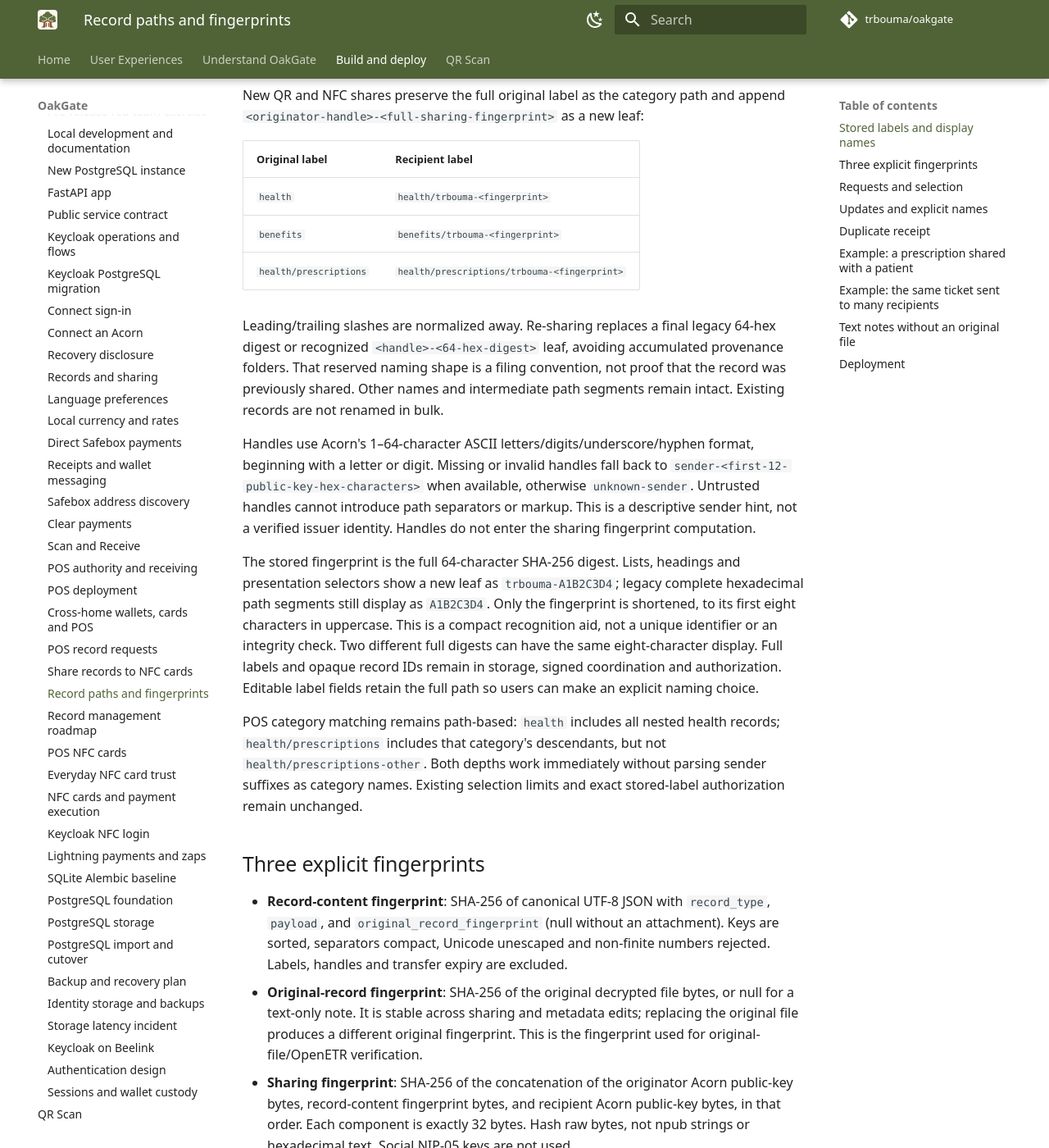
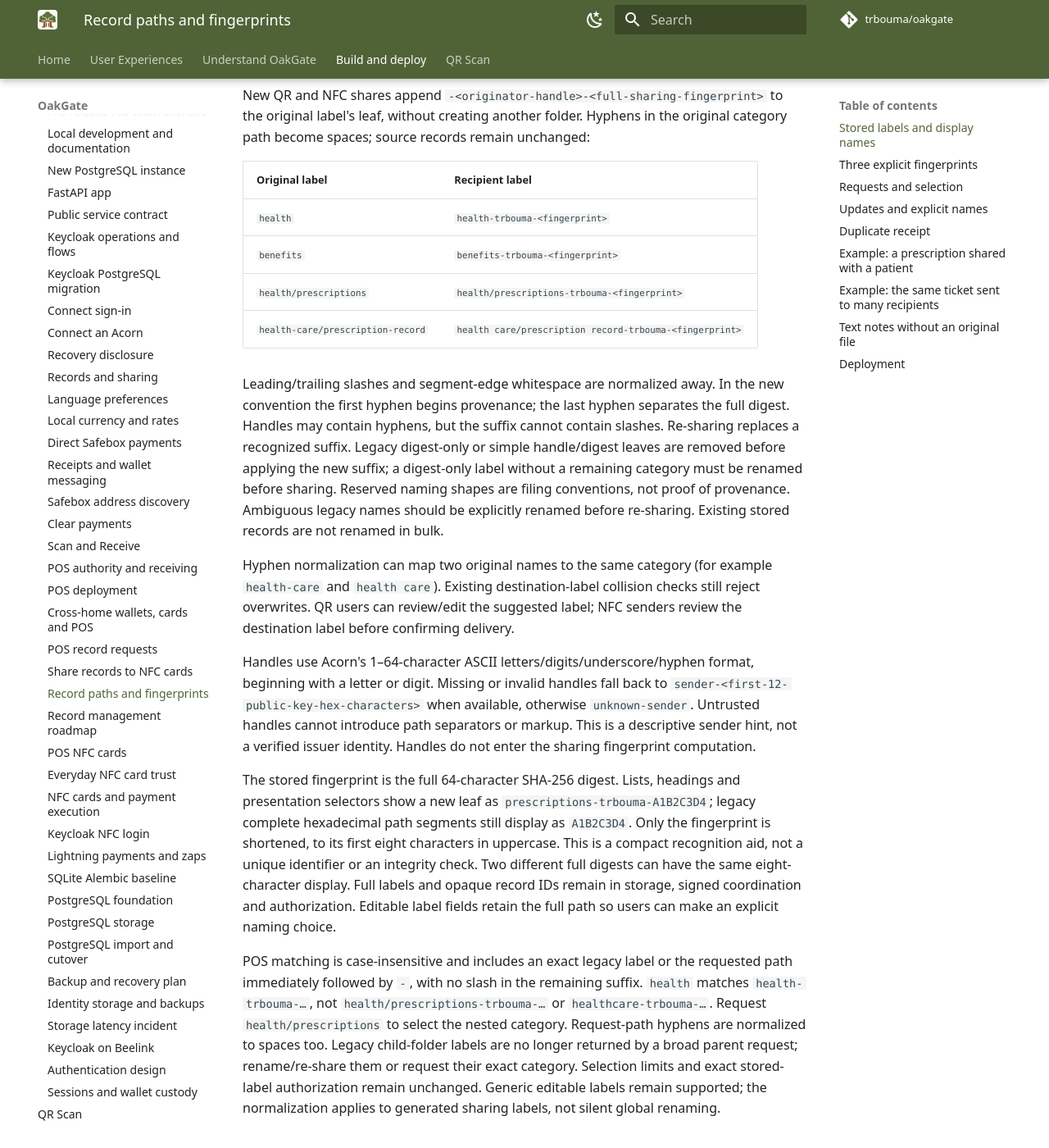
Before and after one commit to trbouma/oakgate, an MkDocs documentation site: the page built from docs/041-record-fingerprint-labels.md, in a window 1280 px wide and 1400 px high, scrolled down 631 px. Shown: the whole window at 82% size. Built offline with MkDocs 1.6.1 and Material for MkDocs 9.7.7, drawn with Linux system fonts in a browser that asks for light colours; comment, search, counter and statistics services are not loaded.

Commit message:
Original: health-care/prescription-record Stored:   health care/prescription record-trbouma-<full fingerprint> Display:  prescription record-trbouma-A1B2C3D4

```diff
--- a/app/static/record-request.js
+++ b/app/static/record-request.js
@@ -1,6 +1,6 @@
 'use strict';
 (() => {
- function recordLabel(value){const parts=value.replace(/^\/+|\/+$/g,'').split('/');const shared=parts.at(-1).match(/^([a-z0-9][a-z0-9_-]{0,63})-([a-f0-9]{64})$/i);if(shared)return shared[1]+'-'+shared[2].slice(0,8).toUpperCase();const fingerprint=[...parts].reverse().find(p=>/^[a-f0-9]{64}$/i.test(p));return fingerprint?fingerprint.slice(0,8).toUpperCase():parts.at(-1);}
+ function recordLabel(value){const parts=value.replace(/^\/+|\/+$/g,'').split('/');const shared=parts.at(-1).match(/^(.+)-([a-f0-9]{64})$/i);if(shared)return shared[1]+'-'+shared[2].slice(0,8).toUpperCase();const fingerprint=[...parts].reverse().find(p=>/^[a-f0-9]{64}$/i.test(p));return fingerprint?fingerprint.slice(0,8).toUpperCase():parts.at(-1);}
 
  const root=document.getElementById('record-request');if(!root)return;
  if(root.dataset.signedIn!=='yes'){document.getElementById('record-request-reload').onclick=()=>location.reload();return;}
--- a/docs/041-record-fingerprint-labels.md
+++ b/docs/041-record-fingerprint-labels.md
@@ -21,20 +21,31 @@ No database schema migration is required. Labels are metadata, but longer values
 still increase encrypted event and request sizes and remain subject to relay
 and transport limits.
 
-New QR and NFC shares preserve the full original label as the category path and
-append `<originator-handle>-<full-sharing-fingerprint>` as a new leaf:
+New QR and NFC shares append `-<originator-handle>-<full-sharing-fingerprint>`
+to the original label's leaf, without creating another folder. Hyphens in the
+original category path become spaces; source records remain unchanged:
 
 | Original label | Recipient label |
 | --- | --- |
-| `health` | `health/trbouma-<fingerprint>` |
-| `benefits` | `benefits/trbouma-<fingerprint>` |
-| `health/prescriptions` | `health/prescriptions/trbouma-<fingerprint>` |
+| `health` | `health-trbouma-<fingerprint>` |
+| `benefits` | `benefits-trbouma-<fingerprint>` |
+| `health/prescriptions` | `health/prescriptions-trbouma-<fingerprint>` |
+| `health-care/prescription-record` | `health care/prescription record-trbouma-<fingerprint>` |
 
-Leading/trailing slashes are normalized away. Re-sharing replaces a final legacy
-64-hex digest or recognized `<handle>-<64-hex-digest>` leaf, avoiding accumulated
-provenance folders. That reserved naming shape is a filing convention, not proof
-that the record was previously shared. Other names and intermediate path segments
-remain intact. Existing records are not renamed in bulk.
+Leading/trailing slashes and segment-edge whitespace are normalized away.
+In the new convention the first hyphen begins provenance; the last hyphen
+separates the full digest. Handles may contain hyphens, but the suffix cannot
+contain slashes. Re-sharing replaces a recognized suffix. Legacy digest-only or
+simple handle/digest leaves are removed before applying the new suffix; a
+digest-only label without a remaining category must be renamed before sharing.
+Reserved naming shapes are filing conventions, not proof of provenance. Ambiguous
+legacy names should be explicitly renamed before re-sharing. Existing stored
+records are not renamed in bulk.
+
+Hyphen normalization can map two original names to the same category (for example
+`health-care` and `health care`). Existing destination-label collision checks
+still reject overwrites. QR users can review/edit the suggested label; NFC senders
+review the destination label before confirming delivery.
 
 Handles use Acorn's 1–64-character ASCII letters/digits/underscore/hyphen format,
 beginning with a letter or digit. Missing or invalid handles fall back to
@@ -44,7 +55,7 @@ This is a descriptive sender hint, not a verified issuer identity. Handles do
 not enter the sharing fingerprint computation.
 
 The stored fingerprint is the full 64-character SHA-256 digest. Lists, headings
-and presentation selectors show a new leaf as `trbouma-A1B2C3D4`; legacy complete
+and presentation selectors show a new leaf as `prescriptions-trbouma-A1B2C3D4`; legacy complete
 hexadecimal path segments still display as `A1B2C3D4`. Only the fingerprint is
 shortened, to its first eight characters in uppercase. This is a
 compact recognition aid, not a unique identifier or an integrity check.
@@ -52,11 +63,15 @@ Two different full digests can have the same eight-character display. Full label
 remain in storage, signed coordination and authorization. Editable label fields
 retain the full path so users can make an explicit naming choice.
 
-POS category matching remains path-based: `health` includes all nested health
-records; `health/prescriptions` includes that category's descendants, but not
-`health/prescriptions-other`. Both depths work immediately without parsing sender
-suffixes as category names. Existing selection limits and exact stored-label
-authorization remain unchanged.
+POS matching is case-insensitive and includes an exact legacy label or the
+requested path immediately followed by `-`, with no slash in the remaining
+suffix. `health` matches `health-trbouma-…`, not `health/prescriptions-trbouma-…`
+or `healthcare-trbouma-…`. Request `health/prescriptions` to select the nested
+category. Request-path hyphens are normalized to spaces too. Legacy child-folder
+labels are no longer returned by a broad parent request; rename/re-share them or
+request their exact category. Selection limits and exact stored-label
+authorization remain unchanged. Generic editable labels remain supported; the
+normalization applies to generated sharing labels, not silent global renaming.
 
 ## Three explicit fingerprints
 
--- a/pos/static/records.js
+++ b/pos/static/records.js
@@ -1,6 +1,6 @@
 'use strict';
 (() => {
- function recordLabel(value){const parts=value.replace(/^\/+|\/+$/g,'').split('/');const shared=parts.at(-1).match(/^([a-z0-9][a-z0-9_-]{0,63})-([a-f0-9]{64})$/i);if(shared)return shared[1]+'-'+shared[2].slice(0,8).toUpperCase();const fingerprint=[...parts].reverse().find(p=>/^[a-f0-9]{64}$/i.test(p));return fingerprint?fingerprint.slice(0,8).toUpperCase():parts.at(-1);}
+ function recordLabel(value){const parts=value.replace(/^\/+|\/+$/g,'').split('/');const shared=parts.at(-1).match(/^(.+)-([a-f0-9]{64})$/i);if(shared)return shared[1]+'-'+shared[2].slice(0,8).toUpperCase();const fingerprint=[...parts].reverse().find(p=>/^[a-f0-9]{64}$/i.test(p));return fingerprint?fingerprint.slice(0,8).toUpperCase():parts.at(-1);}
 
  const $=id=>document.getElementById(id);
  let signed, id, requestedLabel, expires=0, generation=0, timer, expiryTimer, reader, imageURL, busy=false, displayGeneration=0;
```
Also changed, not shown: docs/040-nfc-record-sharing.md (+4 -3 lines), 12 other files.
